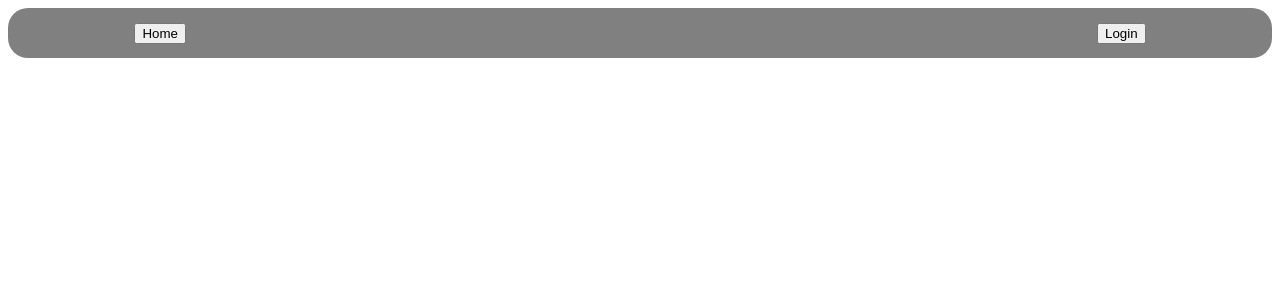
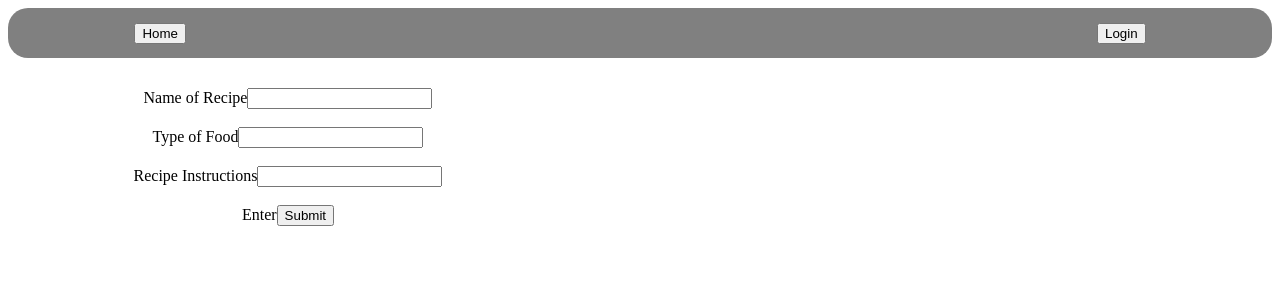
Before and after one commit to HyperionPanda/RecipeSite, an Angular app: page / in a window 1280 px wide. Shown: the top 300 px of the page. Built offline with nearby package versions, Linux system fonts and the light colour scheme.

Commit message:
added basic text recipe inputs

```diff
--- a/src/app/app.component.html
+++ b/src/app/app.component.html
@@ -1,5 +1,7 @@
 <router-outlet>
 
   <app-navbar></app-navbar>
+  <app-textrecipe></app-textrecipe>
+  <!-- <app-imagedrag></app-imagedrag> -->
 
 </router-outlet>
--- a/src/app/app.component.ts
+++ b/src/app/app.component.ts
@@ -1,11 +1,13 @@
 import { Component } from '@angular/core';
 import { RouterOutlet } from '@angular/router';
 import { NavBarComponent } from './components/nav-bar/nav-bar.component';
+import { TextRecipeComponent } from './components/text-recipe/text-recipe.component';
+import { ImageDragComponent } from './components/image-drag/image-drag.component';
 
 @Component({
   selector: 'app-root',
   standalone: true,
-  imports: [RouterOutlet,NavBarComponent],
+  imports: [RouterOutlet,NavBarComponent,ImageDragComponent,TextRecipeComponent],
   templateUrl: './app.component.html',
   styleUrl: './app.component.css'
 })
--- /dev/null
+++ b/src/app/components/image-drag/image-drag.component.html
@@ -0,0 +1 @@
+<p>image-drag works!</p>
--- /dev/null
+++ b/src/app/components/text-recipe/text-recipe.component.css
@@ -0,0 +1,6 @@
+#container{
+    width:500px;
+    height:400px;
+    margin: 30px;
+    text-align: center;
+}
--- /dev/null
+++ b/src/app/components/text-recipe/text-recipe.component.html
@@ -0,0 +1,22 @@
+
+<div id = "container">
+
+    <label for = "recipeName">Name of Recipe</label>
+    <input id = "recipeName" type = "text" />
+    <br/><br/>
+
+    <label for = "foodType">Type of Food</label>
+    <input id = "foodType" type = "text" />
+    <br/><br/>
+    <!-- For loop to create number of reicpe ingredients required-->
+
+    <label for = "recipeInstructions">Recipe Instructions</label>
+    <input id = "recipeInstructions" type = "text" />
+    <br/><br/>
+
+    <label for = "recipeSubmit">Enter</label>
+    <input id = "recipeSubmit" type = "submit" />
+    <br/><br/>
+
+
+</div>
```
Also changed, not shown: src/app/components/image-drag/image-drag.component.ts (added, +16 -0 lines), src/app/components/text-recipe/text-recipe.component.ts (added, +12 -0 lines), src/app/components/image-drag/image-drag.component.css (added), 2 other files (tests, documents, lock files or other folders).
